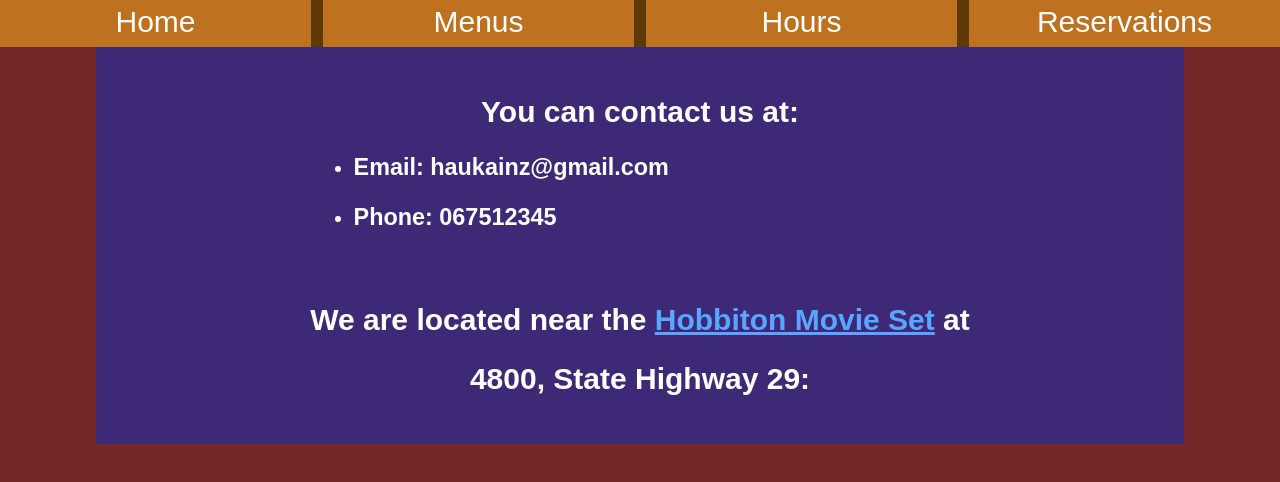
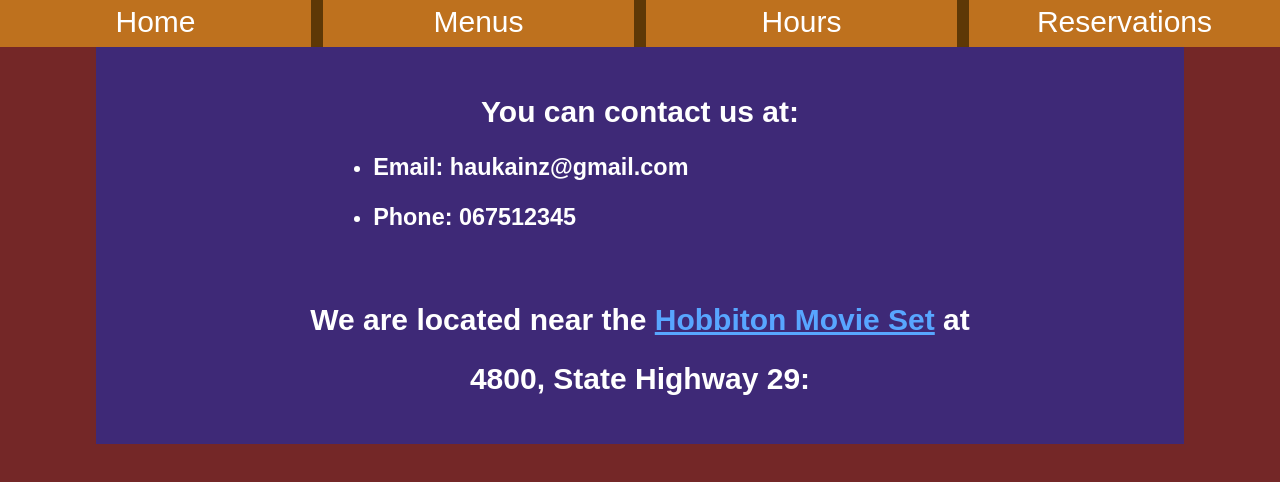
Before and after one commit to Miles343/Haukai-Website, a plain HTML site: page contact.html in a window 1280 px wide. Shown: the part 228-710 px from the top of the page. Drawn offline with Linux system fonts and the light colour scheme.

Commit message:
editing contact padding classes for text

```diff
--- a/contact.html
+++ b/contact.html
@@ -26,6 +26,7 @@
         <main>
             <center>
                 <div class="area-1 colorContact">
+                    <div class="contactMar">
                     <br>
                     <h2>You can contact us at:</h2>
                     <div class="colorWhite dayPad" align="left"> <!--to colour the text white on the green background-->
@@ -34,10 +35,12 @@
                             <li><h3>Phone: 067512345</h3></li>
                         </ul>
                         <br>
-                    </div>
+                    </div> <!--Located near a tourist attraction like the brief mentions-->
                     <h2>We are located near the <a href="https://www.hobbitontours.com/en/getting-here/"class="fill-2">Hobbiton Movie Set</a> at</h2>
                     <h2>4800, State Highway 29:</h2>
+                    </div><!--end of text margin affected area-->
                     <br>
+                </div>
             </center>
         </main>
     </body>
--- a/layout.css
+++ b/layout.css
@@ -176,6 +176,10 @@ a.fill-2 { /*makes the clickable text darker on mouse hover and blue as links ar
 a.fill-2:hover { /*makes the clickable text darker on mouse hover*/
     color: rgb(0, 113, 243);
 }
+div.contactMar{
+    margin-left: 3%;
+    margin-right: 3%;
+}
 /*happens after the above CSS to be able to change them*/
 @media (max-width: 768px) {
     a.fill-1{
```
